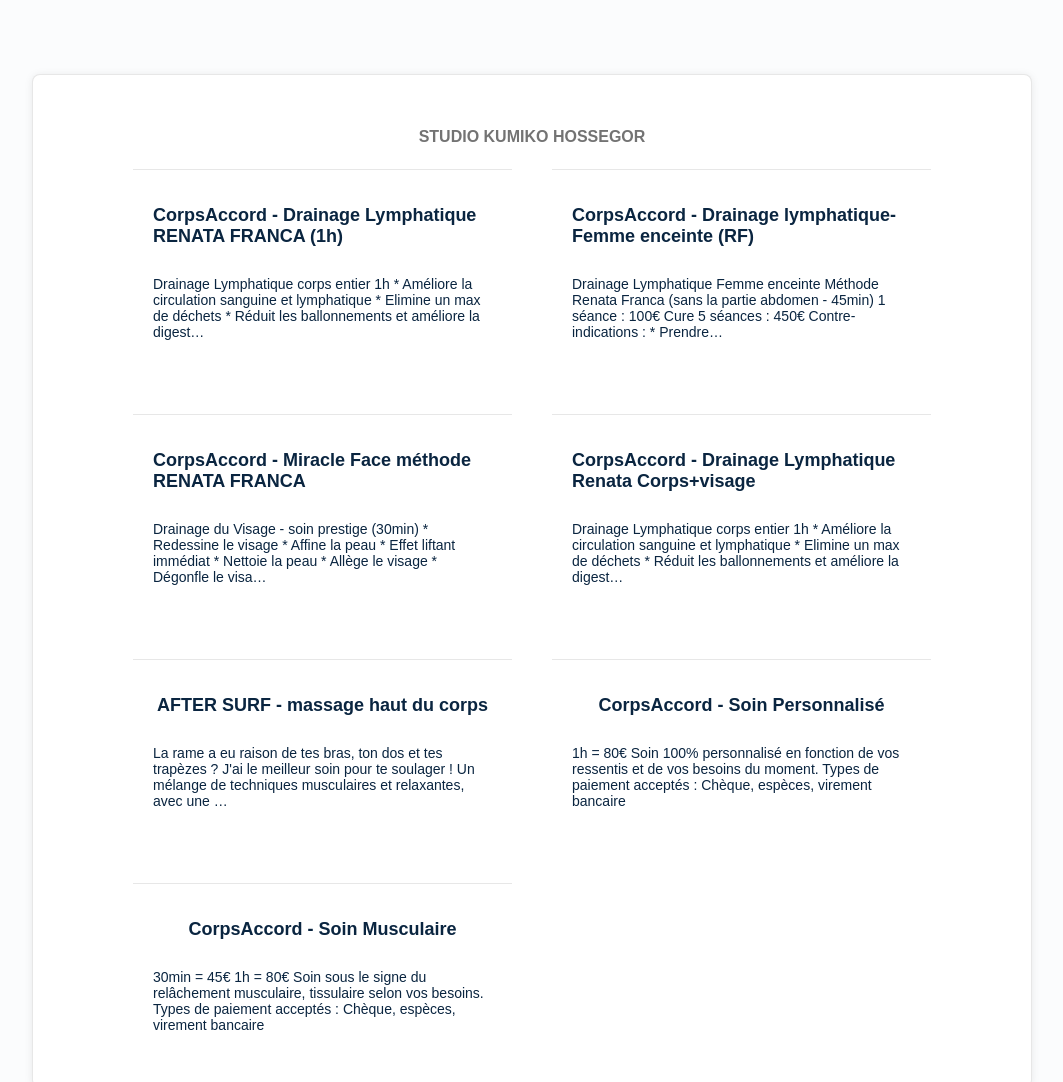
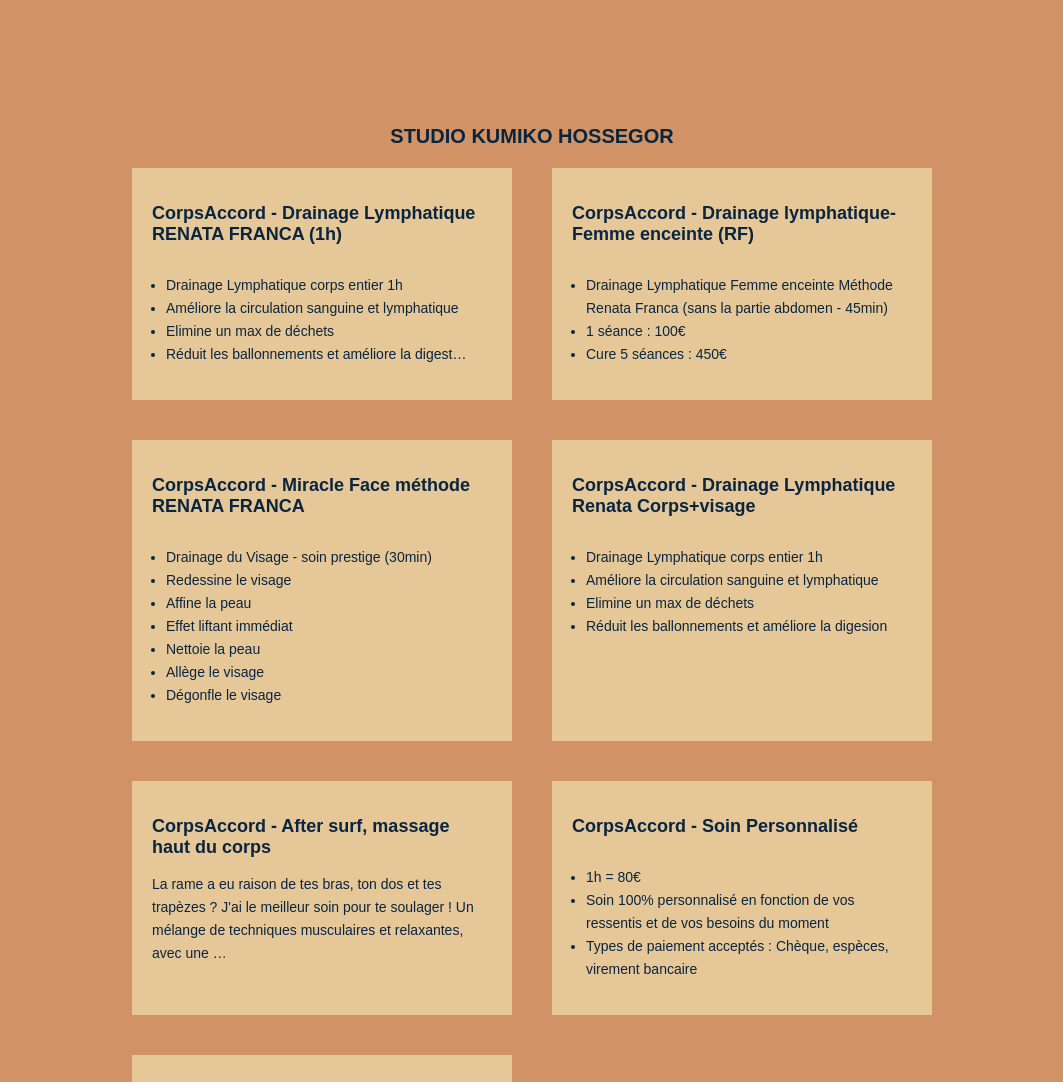
Before and after one commit to corps-accord/reservation, a plain HTML site: page index.html in a window 1280 px wide. Shown: the top 1082 px of the page, without its empty margins (108-1171 px from the left). Drawn offline with Linux system fonts and the light colour scheme.

Commit message:
couleur + forme bloque

```diff
--- a/index.html
+++ b/index.html
@@ -15,42 +15,56 @@
                 href="https://calendly.com/studiokumiko/corpsaccord-drainage-lymphatique-renata-franca">
                 <div class="soin">
                     <h2>CorpsAccord - Drainage Lymphatique RENATA FRANCA (1h)</h2>
-                    <p>Drainage Lymphatique corps entier 1h * Améliore la circulation sanguine et
-                        lymphatique * Elimine un max de déchets * Réduit les ballonnements et améliore la digest…
-                    </p>
+                    <ul>
+                        <li>Drainage Lymphatique corps entier 1h</li>
+                        <li>Améliore la circulation sanguine et lymphatique</li>
+                        <li>Elimine un max de déchets</li>
+                        <li>Réduit les ballonnements et améliore la digest…</li>
+                    </ul>
                 </div>
             </a>
             <a class="soin-link"
                 href="https://calendly.com/studiokumiko/corpsaccord-drainage-lymphatique-femme-enceinte?">
                 <div class="soin">
                     <h2>CorpsAccord - Drainage lymphatique-Femme enceinte (RF)</h2>
-                    <p>
-                        Drainage Lymphatique Femme enceinte Méthode Renata Franca (sans la partie abdomen - 45min) 1 séance : 100€ Cure 5 séances : 450€ Contre-indications : * Prendre…
-                    </p>
+                    <ul>
+                        <li>Drainage Lymphatique Femme enceinte Méthode Renata Franca (sans la partie abdomen - 45min)</li>
+                        <li>1 séance : 100€</li>
+                        <li>Cure 5 séances : 450€</li>
+                    </ul>
                 </div>
             </a>
             <a class="soin-link"
                 href="https://calendly.com/studiokumiko/corpsaccord-miracle-face-methode-renata">
                 <div class="soin">
                     <h2>CorpsAccord - Miracle Face méthode RENATA FRANCA</h2>
-                    <p>
-                        Drainage du Visage - soin prestige (30min) * Redessine le visage * Affine la peau * Effet liftant immédiat * Nettoie la peau * Allège le visage * Dégonfle le visa…
-                    </p>
+                    <ul>
+                        <li>Drainage du Visage - soin prestige (30min)</li>
+                        <li>Redessine le visage</li>
+                        <li>Affine la peau</li>
+                        <li>Effet liftant immédiat</li>
+                        <li>Nettoie la peau</li>
+                        <li>Allège le visage</li>
+                        <li>Dégonfle le visage</li>
+                    </ul>
                 </div>
             </a>
             <a class="soin-link"
                 href="https://calendly.com/studiokumiko/corpsaccord-drainage-lymphatique-renata-corps-visage">
                 <div class="soin">
                     <h2>CorpsAccord - Drainage Lymphatique Renata Corps+visage</h2>
-                    <p>
-                        Drainage Lymphatique corps entier 1h * Améliore la circulation sanguine et lymphatique * Elimine un max de déchets * Réduit les ballonnements et améliore la digest…
-                    </p>
+                    <ul>
+                        <li>Drainage Lymphatique corps entier 1h</li>
+                        <li>Améliore la circulation sanguine et lymphatique</li>
+                        <li>Elimine un max de déchets</li>
+                        <li>Réduit les ballonnements et améliore la digesion</li>
+                    </ul>
                 </div>
             </a>
             <a class="soin-link"
                 href="https://calendly.com/studiokumiko/after-surf-massage-haut-du-corps">
                 <div class="soin">
-                    <h2>AFTER SURF - massage haut du corps</h2>
+                    <h2>CorpsAccord - After surf, massage haut du corps</h2>
                     <p>
                         La rame a eu raison de tes bras, ton dos et tes trapèzes ? J'ai le meilleur soin pour te soulager ! Un mélange de techniques musculaires et relaxantes, avec une …
                     </p>
@@ -60,18 +74,23 @@
                 href="https://calendly.com/studiokumiko/corpsaccord-soin-personnalise">
                 <div class="soin">
                     <h2>CorpsAccord - Soin Personnalisé</h2>
-                    <p>
-                        1h = 80€ Soin 100% personnalisé en fonction de vos ressentis et de vos besoins du moment. Types de paiement acceptés : Chèque, espèces, virement bancaire
-                    </p>
+                    <ul>
+                        <li>1h = 80€</li>
+                        <li>Soin 100% personnalisé en fonction de vos ressentis et de vos besoins du moment</li>
+                        <li>Types de paiement acceptés : Chèque, espèces, virement bancaire</li>
+                    </ul>
                 </div>
             </a>
             <a class="soin-link"
                 href="https://calendly.com/studiokumiko/corpsaccord-soin-musculaire">
                 <div class="soin">
                     <h2>CorpsAccord - Soin Musculaire</h2>
-                    <p>
-                        30min = 45€ 1h = 80€ Soin sous le signe du relâchement musculaire, tissulaire selon vos besoins. Types de paiement acceptés : Chèque, espèces, virement bancaire
-                    </p>
+                    <ul>
+                        <li>30min = 45€</li>
+                        <li>1h = 80€</li>
+                        <li>Soin sous le signe du relâchement musculaire, tissulaire selon vos besoins</li>
+                        <li>Types de paiement acceptés : Chèque, espèces, virement bancaire</li>
+                    </ul>
                 </div>
             </a>
         </div>
@@ -80,7 +99,7 @@
     <!-- STYLE -->
     <style>
         body {
-            background-color: #fbfcfd;
+            background-color: #d19265;
             padding: 66px 132px;
             display: flex;
             justify-content: center;
@@ -89,10 +108,8 @@
         }
 
         .container {
-            box-shadow: 0 1px 8px 0 rgb(0 0 0 / 8%);
-            border: 1px solid rgba(26, 26, 26, 0.1);
             border-radius: 8px;
-            background-color: #fff;
+            background-color: #d19265;
             padding: 20px 100px;
             display: flex;
             flex-direction: column;
@@ -102,9 +119,9 @@
         }
 
         .container h1 {
-            color: rgba(26, 26, 26, 0.61);
+            color: #0a2540;
             font-weight: bold;
-            font-size: 16px;
+            font-size: 20px;
             line-height: 24px;
             margin: 30px 0 20px 0;
         }
@@ -117,15 +134,15 @@
 
         .soins a {
             text-decoration: none;
+            background-color: #e6c798;
         }
 
         .soin {
             display: flex;
             flex-direction: column;
             justify-content: center;
-            align-items: center;
+            align-items: start;
             padding: 20px;
-            border-top: 1px solid rgba(26, 26, 26, 0.1);
         }
 
         .soin:hover {
@@ -138,9 +155,22 @@
             color: #0a2540;
         }
 
+        .soin ul {
+            font-size: 14px;
+            color: #0a2540;
+            padding: 0 0 0 14px;
+            list-style-type: #0a2540;
+        }
+
+        .soin ul li {
+            line-height: 23px;
+        }
+
         .soin p {
             font-size: 14px;
             color: #0a2540;
+            margin: 0;
+            line-height: 23px;
         }
 
         /* Responsive */
```
